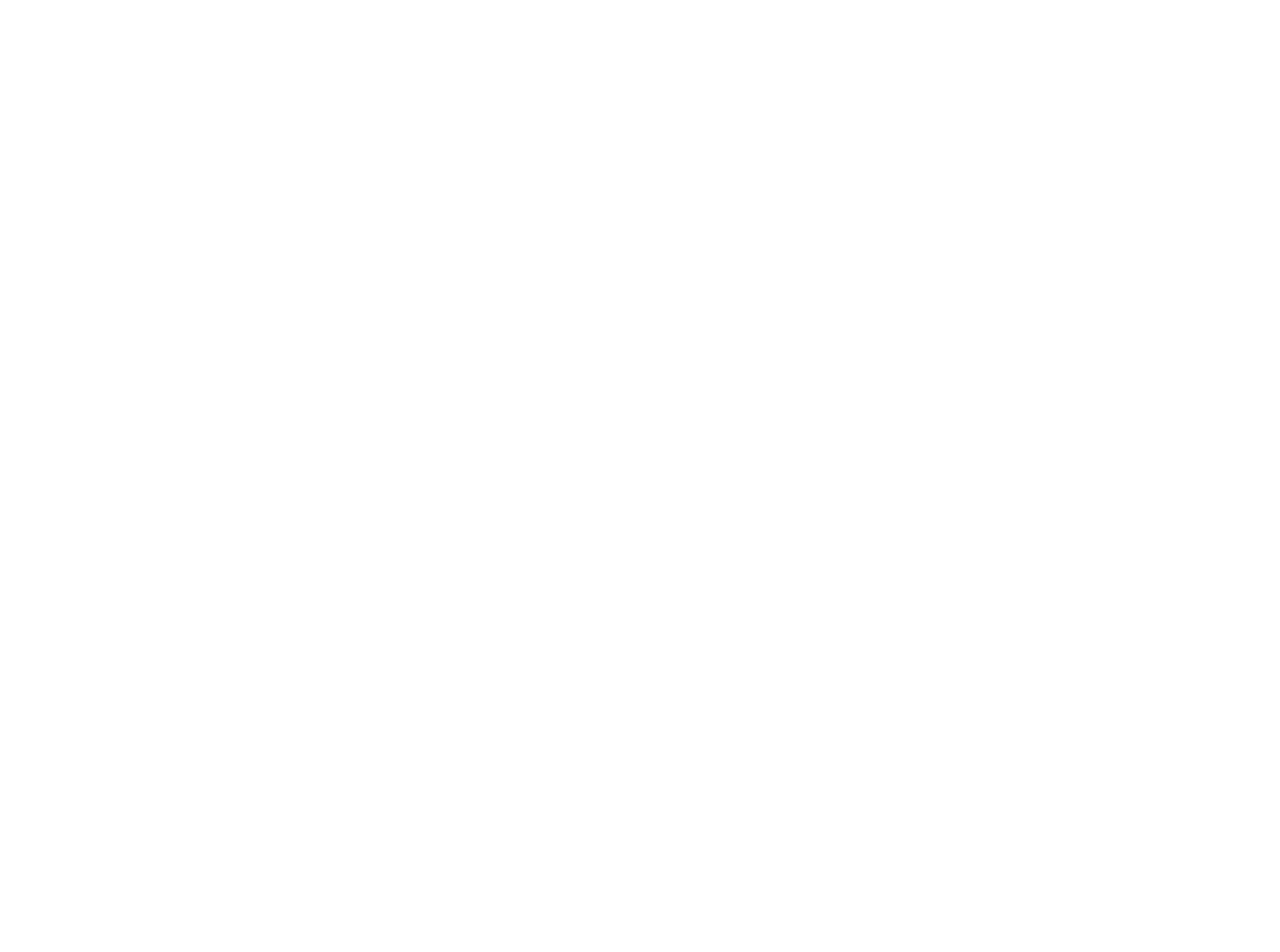
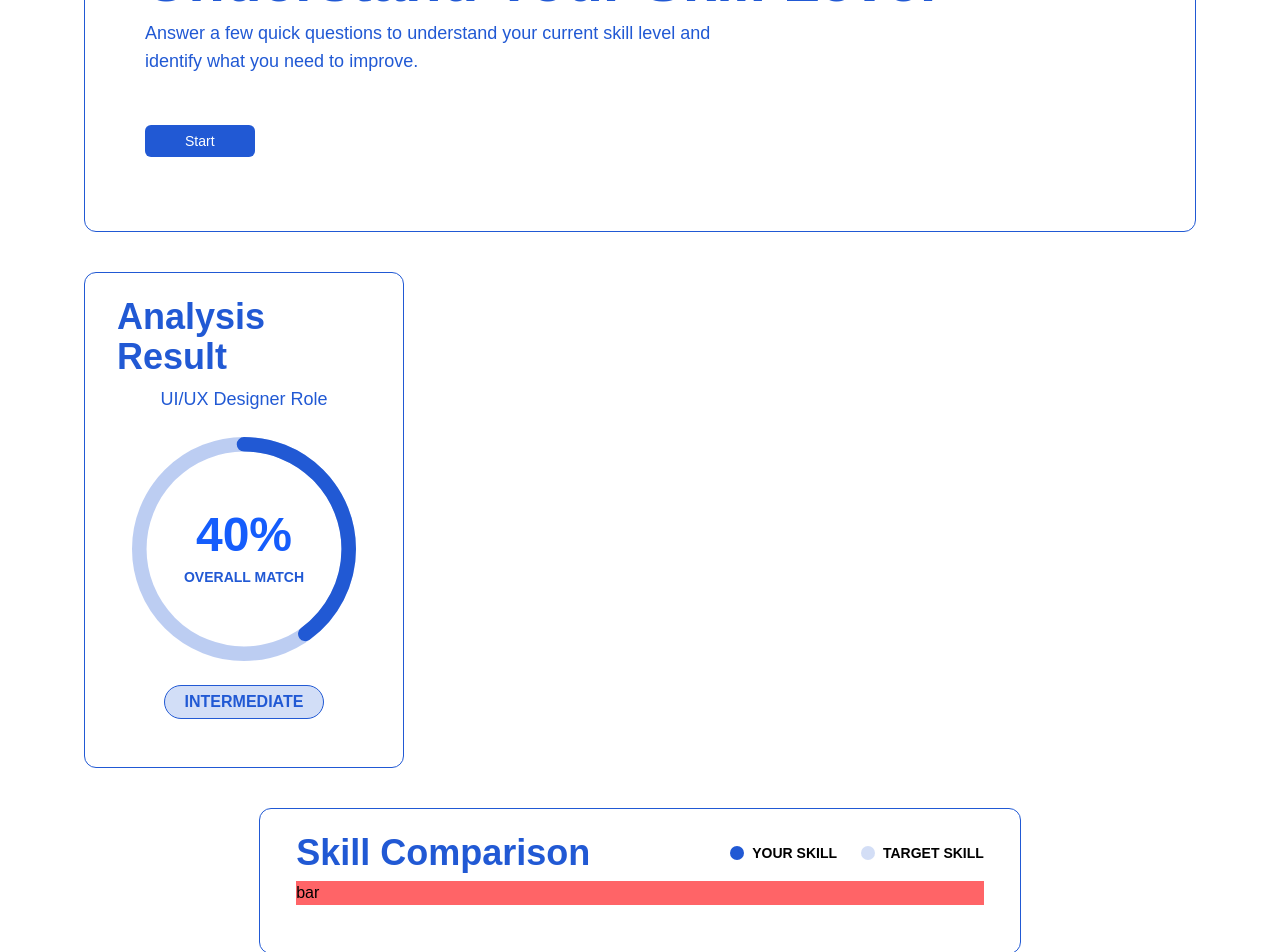
Before and after one commit to Ampasan/Frontend_CareerBytes, a React (Vite) app: page /assesment in a window 1280 px wide. Before the commit this address had no page. Shown: the part 280-1232 px from the top of the page. Before the commit the page ends 800 px from the top, so only its background shows below. Built offline with nearby package versions, Linux system fonts and the light colour scheme; sample sign-in values are in the browser's storage.

Commit message:
Feat: Add Assesment Page and Circle Progress Component

```diff
--- a/src/components/layout/Navbar.jsx
+++ b/src/components/layout/Navbar.jsx
@@ -32,7 +32,7 @@
                 <ul className="hidden lg:flex gap-8">
                     <li className="hover:text-(--color-primary)/40"><Link to="/">Home</Link></li>
                     <li className="hover:text-(--color-primary)/40"><Link to="/career-roadmap">Roadmap</Link></li>
-                    <li className="hover:text-(--color-primary)/40"><a href="#mission">Assesment</a></li>
+                    <li className="hover:text-(--color-primary)/40"><Link to="/assesment">Assesment</Link></li>
                     <li className="hover:text-(--color-primary)/40"><a href="#mission">Mission</a></li>
                     <li className="hover:text-(--color-primary)/40"><a href="#trends">Trends</a></li>
                 </ul>
--- /dev/null
+++ b/src/components/ui/AnalysisResult.jsx
@@ -0,0 +1,21 @@
+import CircleProgress from "./CircleProgress";
+
+function AnalysisResult ({percentage, role, level}) {
+    return(
+        <>
+        <div className="w-full lg:w-xs mx-auto lg:mx-0 flex flex-col justify-center items-center px-20 lg:px-8 py-6 pb-12 gap-2 rounded-xl border border-[var(--color-primary)]">
+            <h1 className="text-2xl lg:text-4xl font-bold text-[var(--color-primary)]">Analysis Result</h1>
+            <p className="max-w-[600px] text-sm lg:text-lg text-[var(--color-primary)]">{role} Role</p>
+            <CircleProgress percentage={percentage}/>
+
+            <div className="bg-[var(--color-primary)]/20 text-sm lg:text-base p-1 px-5 font-semibold text-[var(--color-primary)] border rounded-full">
+                <p>{level}</p>
+            </div>
+        </div>
+        </>
+    )
+}
+
+export default AnalysisResult;
+
+//ROLE, PERCENTAGE, LEVEL
--- /dev/null
+++ b/src/components/ui/CircleProgress.jsx
@@ -0,0 +1,62 @@
+function CircleProgress({ percentage = 0}) {
+  const radius = 100;
+  const strokeWidth = 13;
+
+  // Radius bersih
+  const normalizedRadius = radius - strokeWidth / 2;
+
+  // Keliling lingkaran
+  const circumference = 2 * Math.PI * normalizedRadius;
+
+  // Progress Bar yang disembunyikan
+  const strokeDashoffset = circumference - (percentage / 100) * circumference;
+
+  return (
+    <div className="relative flex items-center justify-center my-4">
+        <svg
+        viewBox="0 0 200 200"
+        className="w-40 h-40 lg:w-56 lg:h-56 -rotate-90"
+        >
+            {/* Background circle */}
+            <circle
+                cx={radius}
+                cy={radius}
+                r={normalizedRadius}
+                stroke="var(--color-primary)"
+                strokeOpacity=".3"
+                fill="transparent"
+                strokeWidth={strokeWidth}
+            />
+
+            {/* Progress circle */}
+            <circle
+                cx={radius}
+                cy={radius}
+                r={normalizedRadius}
+                stroke="var(--color-primary)"
+                fill="transparent"
+                strokeWidth={strokeWidth}
+                strokeLinecap="round"
+                strokeDasharray={circumference}
+                strokeDashoffset={strokeDashoffset}
+                style={{
+                transition: "stroke-dashoffset 0.5s ease"
+                }}
+            />
+        </svg>
+
+        {/* Text */}
+        <div className="absolute text-center flex flex-col gap-2">
+            <h1 className="text-4xl lg:text-5xl font-bold text-blue-600">
+                {percentage}%
+            </h1>
+
+            <p className="text-[var(--color-primary)] text-xs lg:text-sm font-bold">
+                OVERALL MATCH
+            </p>
+        </div>
+    </div>
+  );
+}
+
+export default CircleProgress;
--- /dev/null
+++ b/src/components/ui/SkillComparison.jsx
@@ -0,0 +1,31 @@
+import { Dot } from "lucide-react";
+
+
+function SkillComparison () {
+    return(
+        <>
+        <div className="mx-auto flex flex-col items-center lg:items-start px-9 py-6 pb-12 gap-2 rounded-xl border border-[var(--color-primary)]">
+            <div className="flex flex-wrap justify-center gap-2 lg:gap-35">
+                <h1 className="text-2xl lg:text-4xl font-bold text-[var(--color-primary)]">Skill Comparison</h1>
+                <div className="flex items-center gap-6 text-xs lg:text-sm font-semibold">
+                    <div className="flex gap-2 items-center">
+                        <div className="bg-[var(--color-primary)] h-2 w-2 lg:h-3.5 lg:w-3.5 rounded-full"></div>
+                        <p>YOUR SKILL</p>
+                    </div>
+                    <div className="flex gap-2 items-center">
+                        <div className="bg-[var(--color-primary)]/20 h-2 w-2 lg:h-3.5 lg:w-3.5 rounded-full"></div>
+                        <p>TARGET SKILL</p>
+                    </div>
+
+                </div>
+            </div>
+            <div className="bg-red-400 w-full">
+                bar
+            </div>
+
+        </div>
+        </>
+    )
+}
+
+export default SkillComparison;
--- /dev/null
+++ b/src/features/skillAssesment/AnalysisSkill.jsx
@@ -0,0 +1,17 @@
+import AnalysisResult from "../../components/ui/AnalysisResult"
+import SkillComparison from "../../components/ui/SkillComparison"
+
+function AnalysisSkill () {
+    return (
+        <div className="my-10 mt-10 max-w-6xl px-5 mx-auto flex flex-wrap gap-10 justify-between">
+            <AnalysisResult
+            role="UI/UX Designer"
+            percentage={40}
+            level="INTERMEDIATE"
+            />
+            <SkillComparison />
+        </div>
+    )
+}
+
+export default AnalysisSkill
--- /dev/null
+++ b/src/features/skillAssesment/StartAssesment.jsx
@@ -0,0 +1,25 @@
+import { Link } from "react-router-dom"
+import Button from "../../components/ui/Button"
+
+function StartAssesment () {
+    return (
+        <section className="my-10 mt-18 max-w-full mx-auto">
+            <div className="max-w-6xl mx-auto px-5">
+                <div className=" flex flex-col p-10 lg:p-15 py-10 lg:py-20 gap-2 rounded-xl border border-[var(--color-primary)]">
+                    <h1 className="text-4xl lg:text-6xl font-bold text-[var(--color-primary)] ">Understand Your Skill Level</h1>
+                    <p className="max-w-[600px] text-sm lg:text-lg text-[var(--color-primary)]">Answer a few quick questions to understand your current skill level and identify what you need to improve.</p>
+                    {/* Button */}
+                    <div className="text-sm mt-8 lg:mt-12">
+                        <Link
+                        className="bg-[var(--color-primary)] hover:bg-[var(--color-primary)]/80 text-white p-2 px-10 rounded-md"
+                        >
+                            Start
+                        </Link>
+                    </div>
+                </div>
+            </div>
+        </section>
+    )
+}
+
+export default StartAssesment;
--- /dev/null
+++ b/src/pages/AssesmentPage.jsx
@@ -0,0 +1,17 @@
+import Footer from "../components/layout/Footer";
+import Navbar from "../components/layout/Navbar";
+import AnalysisSkill from "../features/skillAssesment/AnalysisSkill";
+import StartAssesment from "../features/skillAssesment/StartAssesment";
+
+function AssesmentPage() {
+    return(
+        <>
+        <Navbar />
+        <StartAssesment />
+        <AnalysisSkill />
+        <Footer />
+        </>
+    )
+}
+
+export default AssesmentPage;
--- a/src/routes/index.jsx
+++ b/src/routes/index.jsx
@@ -7,6 +7,7 @@
 import { AuthProvider } from "../context/AuthContext";
 import ProtectedRoute from "./ProtectedRoute";
 import AuthRoute from "./AuthRoute";
+import AssesmentPage from "../pages/AssesmentPage";
 
 export default function AppRoutes() {
   return (
@@ -50,6 +51,15 @@
               </AuthRoute>
             }
           />
+
+          <Route
+            path="/assesment"
+            element={
+              <ProtectedRoute>
+                  <AssesmentPage />
+              </ProtectedRoute>
+            }
+          />
         </Routes>
       </BrowserRouter>
     </AuthProvider>
```
